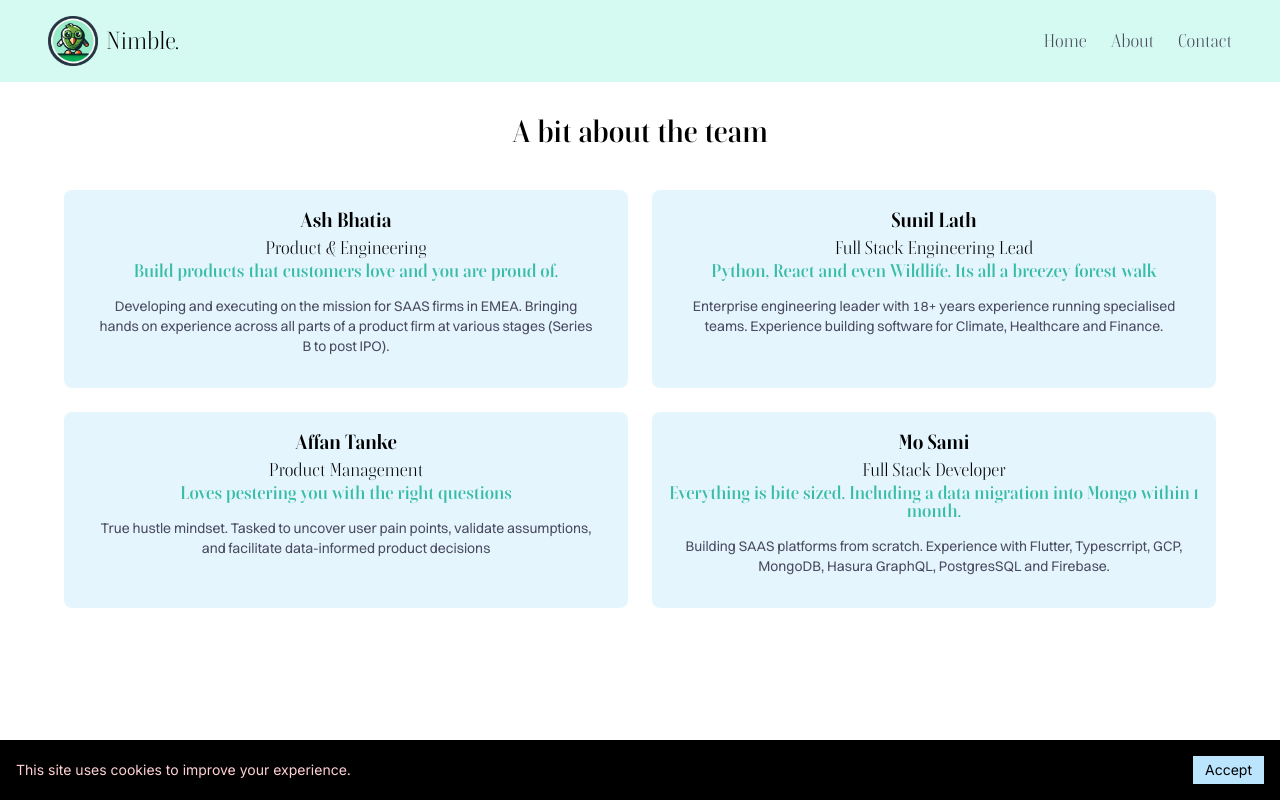
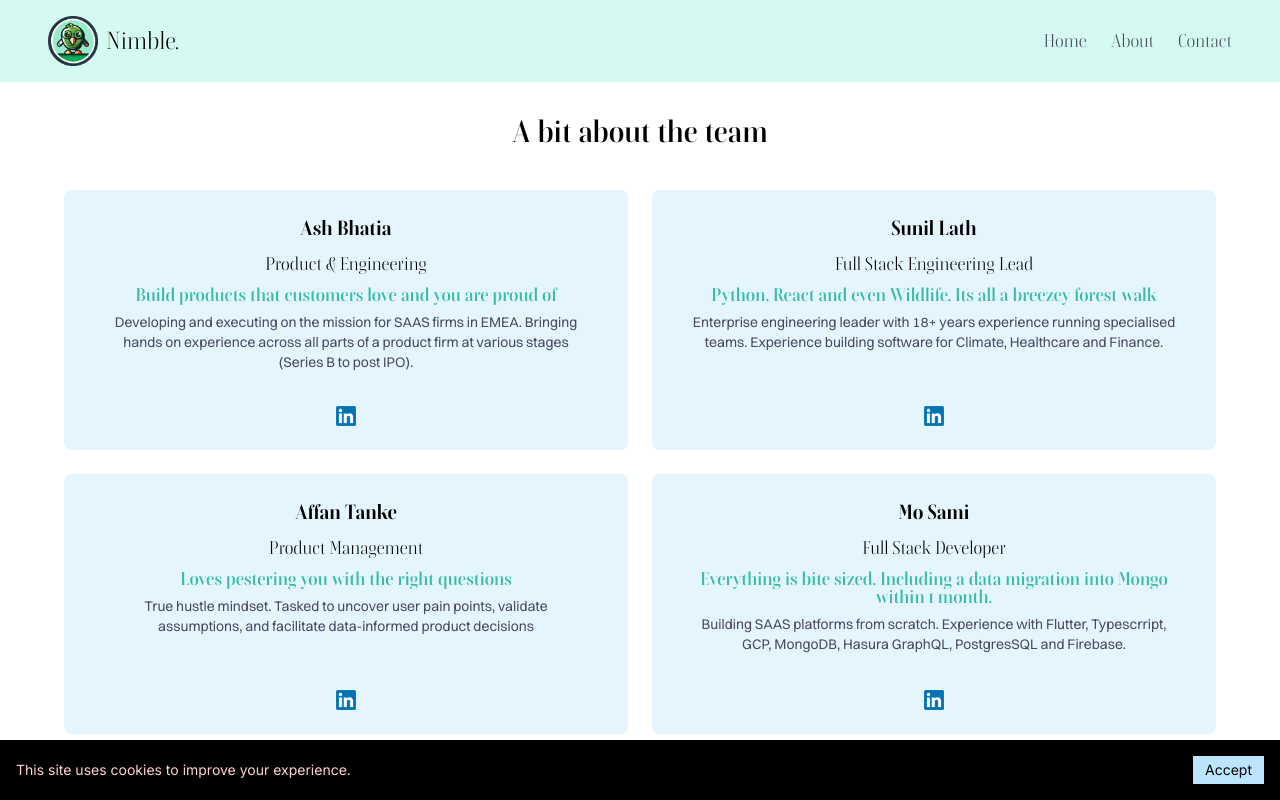
Before and after one commit to Nimble-MLs/nimble-website, a Next.js app: page /about in a window 1280 px wide. Shown: the top 800 px of the page. Built offline with nearby package versions, Linux system fonts and the light colour scheme.

Commit message:
adjust linked in urls and how it works

```diff
--- a/src/app/about/page.tsx
+++ b/src/app/about/page.tsx
@@ -7,7 +7,7 @@ export default function About() {
         {
             name: "Ash Bhatia",
             role: "Product & Engineering",
-            tagline:"Build products that customers love and you are proud of.",
+            tagline:"Build products that customers love and you are proud of",
             description: "Developing and executing on the mission for SAAS firms in EMEA. Bringing hands on experience across all parts of a product firm at various stages (Series B to post IPO).",
             linkedinurl:"https://www.linkedin.com/in/bhatiaash/"
         },
@@ -23,6 +23,7 @@ export default function About() {
             role: "Full Stack Engineering Lead",
             tagline: "Python, React and even Wildlife. Its all a breezey forest walk",
             description: "Enterprise engineering leader with 18+ years experience running specialised teams. Experience building software for Climate, Healthcare and Finance.",
+            linkedinurl:"https://www.linkedin.com/in/sunil-lath/"
         },
         {
             name: "Affan Tanke",
@@ -40,31 +41,51 @@ export default function About() {
         }
     ];
 
-    return (
+    return  (
     <div className="py-8">
       <h2 className="pageHeader text-center">A bit about the team</h2>
-                {/* <p className="text-center max-w-3xl mx-auto mt-4 mb-10 md:mb-12 text-darkTertiary">
-                    Started Nimble two years ago. Since then, we’ve shipped products end-to-end,
-                    helped founders validate ideas, and partnered with teams to do genuinely epic
-                    things. We move fast, keep things simple, and obsess over outcomes.
-                </p> */}
 
-                <div className="grid grid-cols-1 md:grid-cols-2
-                                gap-6 mt-8 md:mt-10 max-w-6xl mx-auto">
+      <div
+        className="grid grid-cols-1 md:grid-cols-2 gap-6 mt-8 md:mt-10
+                   max-w-6xl mx-auto"
+      >
         {teamMembers.map((member, index) => (
           <div
             key={index}
-                            className="member bg-secondary bg-opacity-40
-                                       rounded-lg p-4
-                                       h-180 flex flex-col items-center text-wrap
-                                       justify-top text-center"
+            className="bg-secondary/40 rounded-lg p-6
+                       flex flex-col items-center text-center
+                       min-h-[260px]" /* ensure consistent card height; adjust as needed */
           >
-                            <a href={member.linkedinurl} target="_blank">
+            {/* TOP SECTION */}
+            <div className="space-y-2">
               <h3 className="text-xl font-bold">{member.name}</h3>
               <h4 className="text-lg">{member.role}</h4>
-                                <h5 className="text-lg font-semibold text-darkTertiary leading-none">{member.tagline}</h5>
-                                <p className="text-sm p-4 text-opacity-80">{member.description}</p>
+              <h5 className="text-lg font-semibold text-darkTertiary leading-none">
+                {member.tagline}
+              </h5>
+              <p className="text-sm px-4 text-opacity-80">
+                {member.description}
+              </p>
+            </div>
+
+            {/* BOTTOM (PINNED) */}
+            {member.linkedinurl && (
+              <a
+                href={member.linkedinurl}
+                target="_blank"
+                rel="noreferrer"
+                className="mt-auto pt-4 inline-flex justify-center"
+                aria-label={`${member.name} on LinkedIn`}
+              >
+                <img
+                  src="/linkedIn_logo.png"
+                  alt=""
+                  width={20}
+                  height={20}
+                  className="block"
+                />
               </a>
+            )}
           </div>
         ))}
       </div>
--- a/src/components/sections/Intro.tsx
+++ b/src/components/sections/Intro.tsx
@@ -27,9 +27,15 @@ const Intro = () => {
       {/* Content */}
       <div className="space-y-8 max-w-4xl">
         <h1 className="text-4xl md:text-5xl lg:text-6xl font-bold leading-[1.1] tracking-tight text-balance">
+          Navigate your company's terrain with Nimble footwork.
+        </h1>
+        <h2 className="text-2xl md:text-3xl text-darkSecondary/80">
+        A boutique AI launch & advisory firm
+        </h2>
+
+        <p className="text-lg md:text-xl text-darkSecondary/80 leading-relaxed">
           We are a boutique helping organisations rapidly learn and adopt generative AI by coaching, enablement and product development.
-        </h1>
-        <p className="text-lg md:text-xl text-darkSecondary/80 leading-relaxed">
+          <br className="hidden md:inline" /><br/>
           Whether it be for sales enablement, compliance automation or order management, we deliver practical tools that keep your business ahead of the curve. Our engineers have been crafting LLM solutions since 2023, when it first emerged. We have decades of experience rolling out emerging technologies into large complex organisations.
         </p>
       </div>
```
Also changed, not shown: public/linkedIn_logo.png (added). Lines whose indentation alone changed are shown as unchanged.
